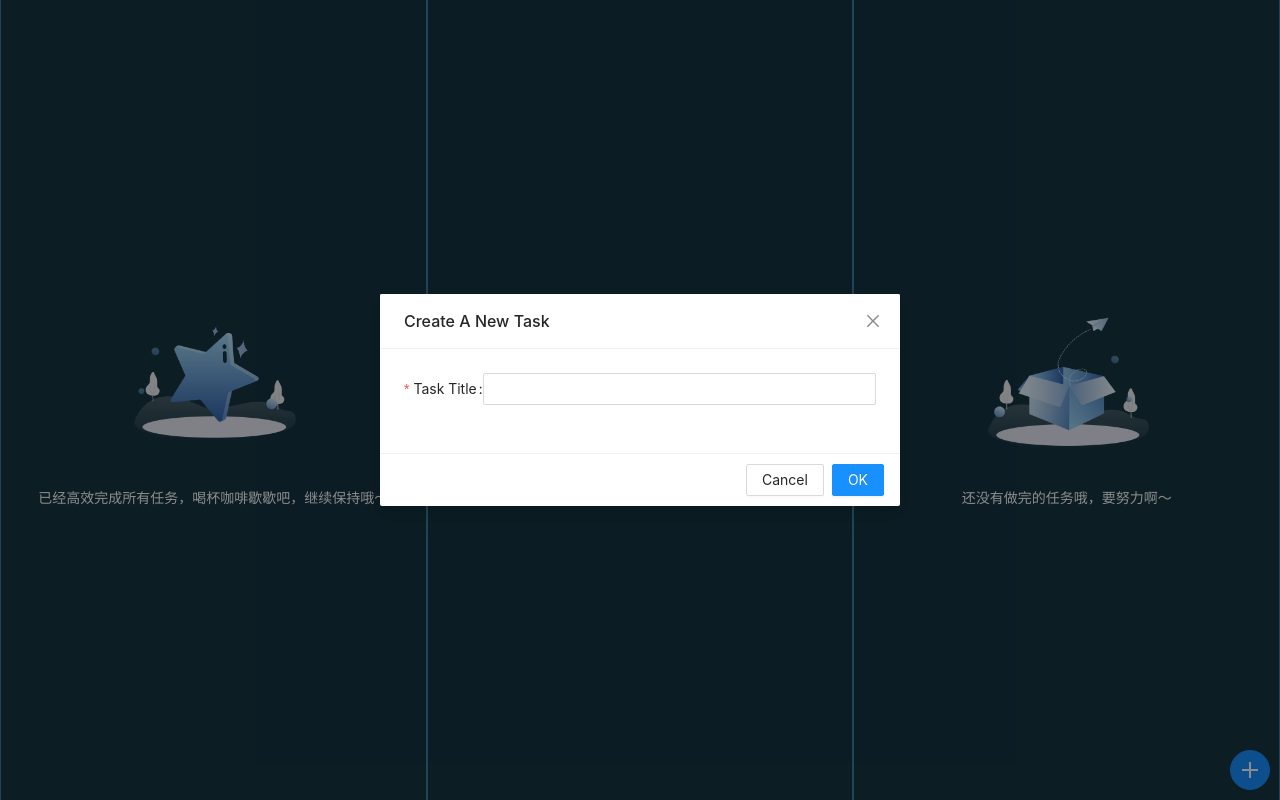
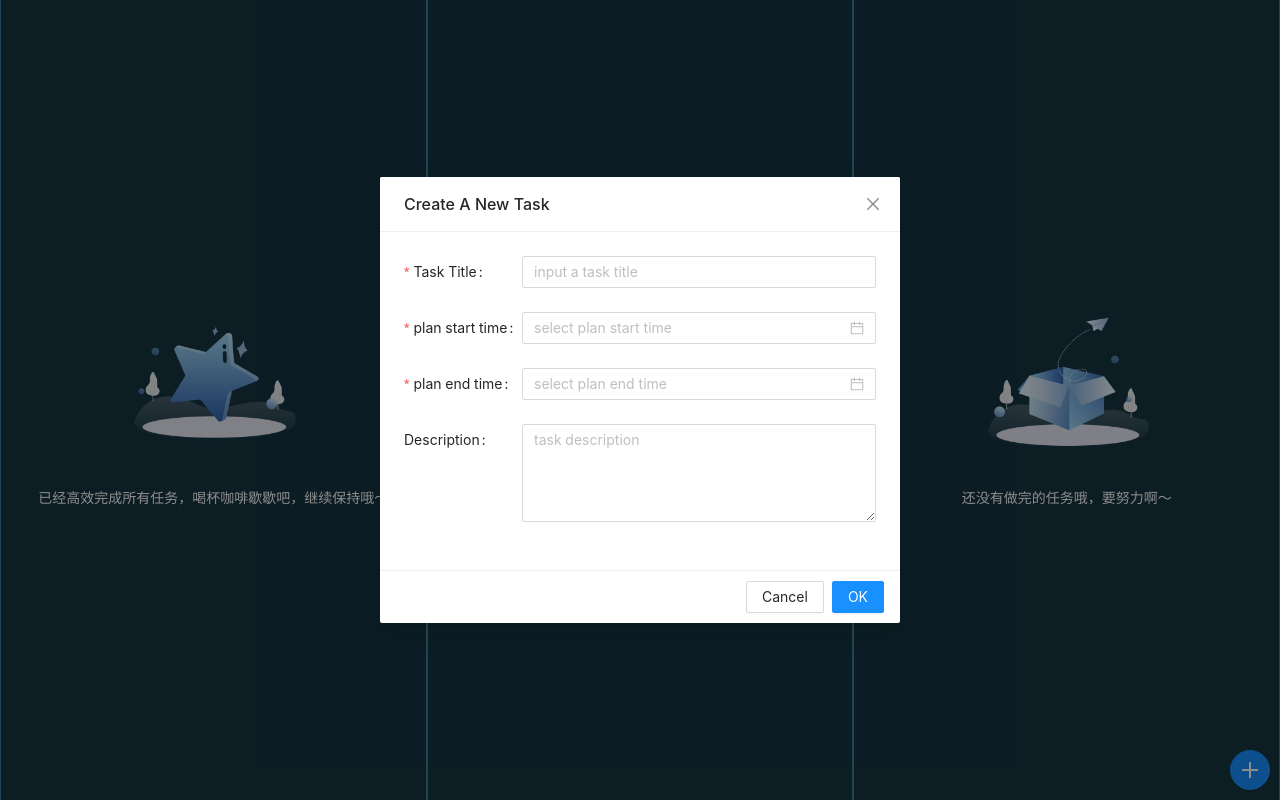
Before and after one commit to stefan-ysh/react-todo, a React app: page / in a window 1280 px wide. Both pictures are taken after a click on the button 1250 px from the left and 770 px from the top of the page. Built offline with nearby package versions, Linux system fonts and the light colour scheme.

Commit message:
feat:添加任务时增加计划开始/计划结束/描述等字段

```diff
--- a/src/pages/TodoList/components/modal/addTadk.tsx
+++ b/src/pages/TodoList/components/modal/addTadk.tsx
@@ -1,35 +1,115 @@
-import { Modal, Form, Input } from "antd";
-// import { useEffect } from "react";
+import { Modal, Form, Input, DatePicker, message } from "antd";
+import { useState } from "react";
+import { uuid } from "../../../../utils";
+import moment from "moment";
+import type { RangePickerProps } from "antd/es/date-picker";
 function AddModal(props: any) {
   // useEffect(() => {
   //   (document.getElementById("task-title") as any).onfocus();
   // }, []);
-
+  const [title, setTaskTitle] = useState("");
+  const [planStartTime, setPlanStartTime] = useState("");
+  const [planEndTime, setPlanEndTime] = useState("");
+  const [description, setDescription] = useState("");
+  const disabledDate: RangePickerProps["disabledDate"] = (current) => {
+    // Can not select days before today and today
+    // return current && current < moment().endOf("day");
+    // Can not select days before today
+    return current <= moment().startOf("day");
+  };
+  const submit = () => {
+    if (!title) {
+      return message.warning("You should input the task title");
+    }
+    if (!planStartTime) {
+      return message.warning("You should input the task plan start time");
+    }
+    if (!planEndTime) {
+      return message.warning("You should input the task plan end time");
+    }
+    props.handleCreateTask({
+      title,
+      id: uuid(),
+      planEndTime,
+      planStartTime,
+      endTime: null,
+      startTime: null,
+      status: "todo",
+      description,
+    });
+    message.success("add task successfully");
+  };
   return (
     <Modal
       title="Create A New Task"
       centered
       visible={true}
-      onOk={props.handleCreateTask}
+      onOk={() => submit()}
       onCancel={() => props.setVisible(false)}
     >
       <Form
         name="basic"
-        labelCol={{ span: 4 }}
-        wrapperCol={{ span: 20 }}
+        labelCol={{ span: 6 }}
+        labelAlign="left"
+        wrapperCol={{ span: 18 }}
         initialValues={{ remember: true }}
         autoComplete="off"
       >
         <Form.Item
           label="Task Title："
-          name="taskTitle"
+          name="title"
           rules={[{ required: true, message: "Please input your username!" }]}
         >
           <Input
             id="teak-title"
-            onPressEnter={props.handleCreateTask}
-            onChange={(e) => props.inputNewTaskTitle(e)}
-            value={props.newTaskTitle}
+            placeholder="input a task title"
+            // onPressEnter={props.handleCreateTask}
+            onChange={(e) => setTaskTitle(e.target.value)}
+            value={title}
+          />
+        </Form.Item>
+
+        <Form.Item
+          label="plan start time"
+          name="taskPlanStart"
+          rules={[{ required: true, message: "Please input the plan time!" }]}
+        >
+          <DatePicker
+            disabledDate={disabledDate}
+            placeholder="select plan start time"
+            style={{ width: "100%" }}
+            value={moment(planStartTime, "YYYY-MM-DD")}
+            onChange={(date, string) => {
+              setPlanStartTime(string);
+            }}
+            placement="bottomLeft"
+          />
+        </Form.Item>
+        <Form.Item
+          label="plan end time"
+          name="taskPlanEnd"
+          rules={[
+            { required: true, message: "Please input the plan end time!" },
+          ]}
+        >
+          <DatePicker
+            disabledDate={disabledDate}
+            placeholder="select plan end time"
+            style={{ width: "100%" }}
+            value={moment(planStartTime, "YYYY-MM-DD")}
+            onChange={(date, string) => {
+              setPlanEndTime(string);
+            }}
+            placement="bottomLeft"
+          />
+        </Form.Item>
+        <Form.Item label="Description：" name="description">
+          <Input.TextArea
+            id="teak-description"
+            placeholder="task description"
+            rows={4}
+            onChange={(e) => setDescription(e.target.value)}
+            value={description}
           />
         </Form.Item>
       </Form>
--- a/src/pages/TodoList/components/progress/index.css
+++ b/src/pages/TodoList/components/progress/index.css
@@ -1,3 +1,7 @@
 .progress-wrap {
+  display: flex;
+  align-items: center;
+}
+.progress {
   width: 100px;
 }
--- a/src/pages/TodoList/components/progress/index.tsx
+++ b/src/pages/TodoList/components/progress/index.tsx
@@ -5,8 +5,8 @@ function Progress(props: any) {
   console.log(props.task.startTime);
 
   return (
-    <div>
-      <progress className="progress-wrap" max={100} value={val} />
+    <div className="progress-wrap">
+      <progress className="progress" max={100} value={val} />
     </div>
   );
 }
--- a/src/pages/TodoList/index.css
+++ b/src/pages/TodoList/index.css
@@ -61,7 +61,7 @@
 }
 .todo-item:hover .del-task-btn,
 .done:hover .del-task-btn {
-  display: block;
+  visibility: visible;
 }
 .item-title {
   width: 100%;
@@ -148,6 +148,6 @@
 }
 .del-task-btn {
   cursor: pointer;
-  display: none;
+  visibility: hidden;
   color: #f50000;
 }
--- a/src/pages/TodoList/index.tsx
+++ b/src/pages/TodoList/index.tsx
@@ -4,7 +4,6 @@ import "./index.css";
 import { TaskItem, TaskCategory } from "./types/todo";
 import EmptyTip from "./components/empty";
 import Progress from "./components/progress";
-import { uuid } from "../../utils";
 import {
   ClockCircleOutlined,
   CheckCircleOutlined,
@@ -35,7 +34,6 @@ function TodoList() {
   const [curItem, setCurItem] = useState(undefined);
   const [todoItems, setTodoItems] = useState(list);
   const [visible, setVisible] = useState(false);
-  const [newTaskTitle, setNewTaskTitle] = useState("");
 
   useEffect(() => {
     localStorage.setItem("todoItems", JSON.stringify(todoItems));
@@ -126,28 +124,11 @@ function TodoList() {
   };
 
   // handle create task
-  const handleCreateTask = () => {
+  const handleCreateTask = (newTask: TaskItem) => {
     message.destroy();
-    if (!newTaskTitle) {
-      return message.warning("You should input the task title first");
-    }
-    const newTask: TaskItem = {
-      title: newTaskTitle,
-      id: uuid(),
-      startTime: "2022-05-15",
-      description: "",
-      status: "todo",
-    };
     list.push(newTask);
     setTodoItems([...list]);
-    // changeTaskStatus(newTask, "todo");
     setVisible(false);
-    setNewTaskTitle("");
-  };
-
-  // update the newTaskTitle when inputing the value
-  const inputNewTaskTitle = (e: any) => {
-    setNewTaskTitle(e.target.value);
   };
 
   // delete the current task
@@ -281,11 +262,7 @@ function TodoList() {
         onClick={showAddTaskModal}
       ></Button>
       {visible && (
-        <AddModal
-          inputNewTaskTitle={inputNewTaskTitle}
-          handleCreateTask={handleCreateTask}
-          setVisible={setVisible}
-        />
+        <AddModal handleCreateTask={handleCreateTask} setVisible={setVisible} />
       )}
     </div>
   );
--- a/src/pages/TodoList/types/todo.ts
+++ b/src/pages/TodoList/types/todo.ts
@@ -1,7 +1,10 @@
 interface TaskItem {
   id: string;
   title: string;
-  startTime: Date | string | any;
+  startTime: string | null;
+  endTime: string | null;
+  planStartTime: string;
+  planEndTime: string;
   description: string;
   status: string;
 }
```
